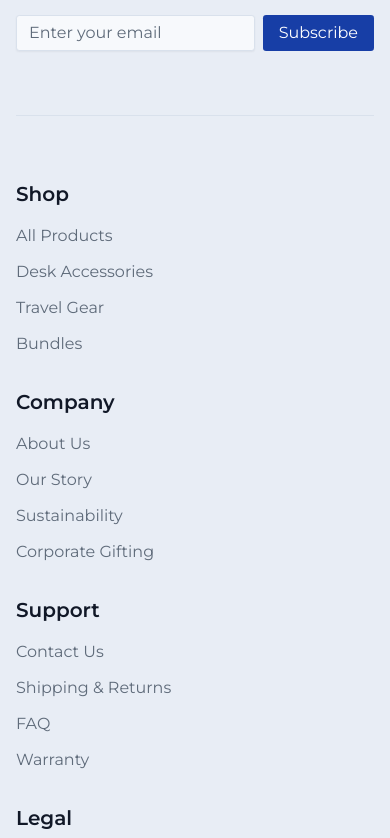
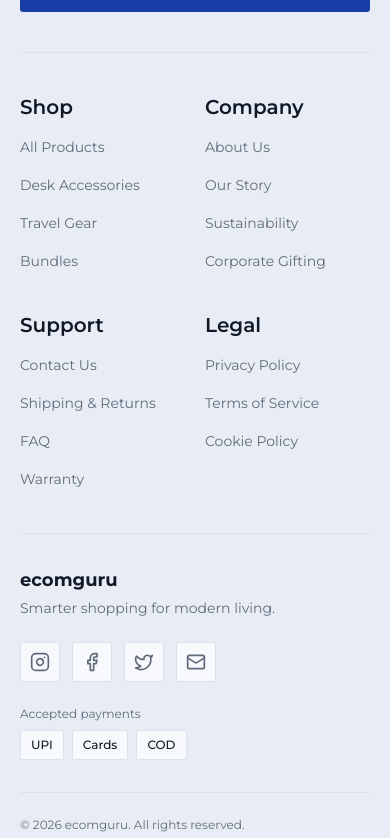
Before and after one commit to thisisvishalpal/ecommerce-web, a Next.js app: page / in a window 390 px wide. Shown: the part 10726-11564 px from the top of the page. Built offline with nearby package versions, Linux system fonts and the light colour scheme.

Commit message:
fix footer layout for mobile

```diff
--- a/components/layout/Footer.tsx
+++ b/components/layout/Footer.tsx
@@ -8,50 +8,50 @@ import { Button } from '@/components/ui/button'
 export function Footer() {
   return (
     <footer className="w-full bg-muted text-foreground mt-20">
-      <div className="max-w-7xl mx-auto px-4 sm:px-6 lg:px-8 py-16">
+      <div className="max-w-7xl mx-auto px-5 sm:px-6 lg:px-8 py-10 sm:py-16">
         {/* Newsletter Section */}
-        <div className="grid grid-cols-1 lg:grid-cols-2 gap-12 mb-16 pb-16 border-b border-border">
+        <div className="grid grid-cols-1 lg:grid-cols-2 gap-6 lg:gap-12 mb-10 sm:mb-16 pb-10 sm:pb-16 border-b border-border">
           <div>
-            <h3 className="text-2xl font-bold mb-4">Stay Updated</h3>
-            <p className="text-muted-foreground mb-6">
+            <h3 className="text-xl sm:text-2xl font-bold mb-3 sm:mb-4">Stay Updated</h3>
+            <p className="text-sm leading-6 text-muted-foreground lg:mb-6">
               Get exclusive offers, new product launches, and design tips delivered to your inbox.
             </p>
           </div>
-          <div className="flex gap-2">
+          <div className="flex flex-col gap-3 sm:flex-row lg:self-start">
             <Input
               type="email"
               placeholder="Enter your email"
-              className="flex-1 bg-background border-border"
+              className="h-10 flex-1 bg-background border-border"
             />
-            <Button className="bg-primary hover:bg-primary/90 text-primary-foreground">
+            <Button className="h-10 w-full bg-primary hover:bg-primary/90 text-primary-foreground sm:w-auto">
               Subscribe
             </Button>
           </div>
         </div>
 
         {/* Footer Links Grid */}
-        <div className="grid grid-cols-1 md:grid-cols-2 lg:grid-cols-4 gap-8 mb-12">
+        <div className="grid grid-cols-2 md:grid-cols-2 lg:grid-cols-4 gap-x-5 gap-y-9 mb-10 sm:mb-12">
           {/* Shop */}
           <div>
-            <h4 className="font-semibold mb-4">Shop</h4>
-            <ul className="space-y-3">
+            <h4 className="font-semibold mb-3 sm:mb-4">Shop</h4>
+            <ul className="space-y-2.5 sm:space-y-3">
               <li>
-                <Link href="/products" className="text-muted-foreground hover:text-foreground transition">
+                <Link href="/products" className="block py-1 text-sm text-muted-foreground hover:text-foreground transition">
                   All Products
                 </Link>
               </li>
               <li>
-                <Link href="/products?category=desk" className="text-muted-foreground hover:text-foreground transition">
+                <Link href="/products?category=desk" className="block py-1 text-sm text-muted-foreground hover:text-foreground transition">
                   Desk Accessories
                 </Link>
               </li>
               <li>
-                <Link href="/products?category=travel" className="text-muted-foreground hover:text-foreground transition">
+                <Link href="/products?category=travel" className="block py-1 text-sm text-muted-foreground hover:text-foreground transition">
                   Travel Gear
                 </Link>
               </li>
               <li>
-                <Link href="/products?category=bundles" className="text-muted-foreground hover:text-foreground transition">
+                <Link href="/#bundles" className="block py-1 text-sm text-muted-foreground hover:text-foreground transition">
                   Bundles
                 </Link>
               </li>
@@ -60,25 +60,25 @@ export function Footer() {
 
           {/* Company */}
           <div>
-            <h4 className="font-semibold mb-4">Company</h4>
-            <ul className="space-y-3">
+            <h4 className="font-semibold mb-3 sm:mb-4">Company</h4>
+            <ul className="space-y-2.5 sm:space-y-3">
               <li>
-                <Link href="#" className="text-muted-foreground hover:text-foreground transition">
+                <Link href="#" className="block py-1 text-sm text-muted-foreground hover:text-foreground transition">
                   About Us
                 </Link>
               </li>
               <li>
-                <Link href="#" className="text-muted-foreground hover:text-foreground transition">
+                <Link href="#" className="block py-1 text-sm text-muted-foreground hover:text-foreground transition">
                   Our Story
                 </Link>
               </li>
               <li>
-                <Link href="#" className="text-muted-foreground hover:text-foreground transition">
+                <Link href="#" className="block py-1 text-sm text-muted-foreground hover:text-foreground transition">
                   Sustainability
                 </Link>
               </li>
               <li>
-                <Link href="/corporate-gifting" className="text-muted-foreground hover:text-foreground transition">
+                <Link href="/corporate-gifting" className="block py-1 text-sm text-muted-foreground hover:text-foreground transition">
                   Corporate Gifting
                 </Link>
               </li>
@@ -87,25 +87,25 @@ export function Footer() {
 
           {/* Support */}
           <div>
-            <h4 className="font-semibold mb-4">Support</h4>
-            <ul className="space-y-3">
+            <h4 className="font-semibold mb-3 sm:mb-4">Support</h4>
+            <ul className="space-y-2.5 sm:space-y-3">
               <li>
-                <Link href="#" className="text-muted-foreground hover:text-foreground transition">
+                <Link href="#" className="block py-1 text-sm text-muted-foreground hover:text-foreground transition">
                   Contact Us
                 </Link>
               </li>
               <li>
-                <Link href="#" className="text-muted-foreground hover:text-foreground transition">
+                <Link href="#" className="block py-1 text-sm text-muted-foreground hover:text-foreground transition">
                   Shipping & Returns
                 </Link>
               </li>
               <li>
-                <Link href="#" className="text-muted-foreground hover:text-foreground transition">
+                <Link href="#" className="block py-1 text-sm text-muted-foreground hover:text-foreground transition">
                   FAQ
                 </Link>
               </li>
               <li>
-                <Link href="#" className="text-muted-foreground hover:text-foreground transition">
+                <Link href="#" className="block py-1 text-sm text-muted-foreground hover:text-foreground transition">
                   Warranty
                 </Link>
               </li>
@@ -114,20 +114,20 @@ export function Footer() {
 
           {/* Legal */}
           <div>
-            <h4 className="font-semibold mb-4">Legal</h4>
-            <ul className="space-y-3">
+            <h4 className="font-semibold mb-3 sm:mb-4">Legal</h4>
+            <ul className="space-y-2.5 sm:space-y-3">
               <li>
-                <Link href="#" className="text-muted-foreground hover:text-foreground transition">
+                <Link href="#" className="block py-1 text-sm text-muted-foreground hover:text-foreground transition">
                   Privacy Policy
                 </Link>
               </li>
               <li>
-                <Link href="#" className="text-muted-foreground hover:text-foreground transition">
+                <Link href="#" className="block py-1 text-sm text-muted-foreground hover:text-foreground transition">
                   Terms of Service
                 </Link>
               </li>
               <li>
-                <Link href="#" className="text-muted-foreground hover:text-foreground transition">
+                <Link href="#" className="block py-1 text-sm text-muted-foreground hover:text-foreground transition">
                   Cookie Policy
                 </Link>
               </li>
@@ -136,42 +136,42 @@ export function Footer() {
         </div>
 
         {/* Bottom Section */}
-        <div className="border-t border-border pt-8 flex flex-col md:flex-row items-center justify-between gap-6">
+        <div className="border-t border-border pt-8 flex flex-col md:flex-row items-start md:items-center justify-between gap-6">
           {/* Logo and Tagline */}
           <div>
             <h3 className="font-bold text-lg">ecomguru</h3>
-            <p className="text-sm text-muted-foreground">Smarter shopping for modern living.</p>
+            <p className="mt-1 text-sm text-muted-foreground">Smarter shopping for modern living.</p>
           </div>
 
           {/* Social Links */}
-          <div className="flex items-center gap-6">
-            <Link href="#" className="text-muted-foreground hover:text-primary transition">
+          <div className="flex items-center gap-3">
+            <Link href="#" className="flex h-10 w-10 items-center justify-center rounded-sm border border-border bg-background text-muted-foreground hover:text-primary transition">
               <Instagram className="w-5 h-5" />
             </Link>
-            <Link href="#" className="text-muted-foreground hover:text-primary transition">
+            <Link href="#" className="flex h-10 w-10 items-center justify-center rounded-sm border border-border bg-background text-muted-foreground hover:text-primary transition">
               <Facebook className="w-5 h-5" />
             </Link>
-            <Link href="#" className="text-muted-foreground hover:text-primary transition">
+            <Link href="#" className="flex h-10 w-10 items-center justify-center rounded-sm border border-border bg-background text-muted-foreground hover:text-primary transition">
               <Twitter className="w-5 h-5" />
             </Link>
-            <Link href="#" className="text-muted-foreground hover:text-primary transition">
+            <Link href="#" className="flex h-10 w-10 items-center justify-center rounded-sm border border-border bg-background text-muted-foreground hover:text-primary transition">
               <Mail className="w-5 h-5" />
             </Link>
           </div>
 
           {/* Payment Methods */}
-          <div className="flex items-center gap-3">
-            <span className="text-xs text-muted-foreground">Accepted:</span>
+          <div className="flex flex-col gap-2 sm:flex-row sm:items-center sm:gap-3">
+            <span className="text-xs text-muted-foreground">Accepted payments</span>
             <div className="flex gap-2">
-              <div className="px-2 py-1 bg-background rounded text-xs font-medium">UPI</div>
-              <div className="px-2 py-1 bg-background rounded text-xs font-medium">Cards</div>
-              <div className="px-2 py-1 bg-background rounded text-xs font-medium">COD</div>
+              <div className="px-2.5 py-1.5 bg-background rounded-sm border border-border text-xs font-medium">UPI</div>
+              <div className="px-2.5 py-1.5 bg-background rounded-sm border border-border text-xs font-medium">Cards</div>
+              <div className="px-2.5 py-1.5 bg-background rounded-sm border border-border text-xs font-medium">COD</div>
             </div>
           </div>
         </div>
 
         {/* Copyright */}
-        <div className="border-t border-border mt-8 pt-8 text-center text-sm text-muted-foreground">
+        <div className="border-t border-border mt-8 pt-6 sm:pt-8 text-left sm:text-center text-xs sm:text-sm text-muted-foreground">
           © {new Date().getFullYear()} ecomguru. All rights reserved.
         </div>
       </div>
```
